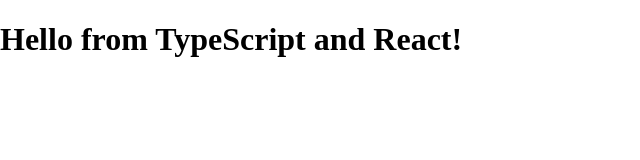
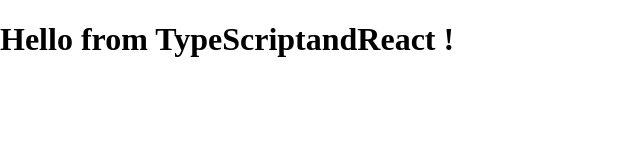
Before and after one commit to timoyan/boilerpate-react-typescript-webpack-lerna, a React app in the folder packages/app/: page / in a window 1280 px wide. Shown: the top 160 px of the page, without its empty margins (0-640 px from the left). Built offline with nearby package versions, Linux system fonts and the light colour scheme.

Commit message:
Add lodash package.

```diff
--- a/packages/app/package.json
+++ b/packages/app/package.json
@@ -11,11 +11,13 @@
   "devDependencies": {
     "@webpack-practice/core-scripts": "1.0.0",
     "@types/react": "16.8.14",
-    "@types/react-dom": "16.8.4"
+    "@types/react-dom": "16.8.4",
+    "@types/lodash": "4.14.123"
   },
   "dependencies": {
     "react": "16.8.6",
     "react-dom": "16.8.6",
-    "normalize.css": "8.0.1"
+    "normalize.css": "8.0.1",
+    "lodash": "4.17.11"
   }
 }
--- a/packages/app/src/components/hello.tsx
+++ b/packages/app/src/components/hello.tsx
@@ -1,5 +1,11 @@
+import { join } from "lodash";
 import * as React from "react";
 
-export interface HelloProps { compiler: string; framework: string; }
+export interface HelloProps {
+  compiler: string;
+  framework: string;
+}
 
-export const Hello = (props: HelloProps) => <h1>Hello from {props.compiler} and {props.framework}!</h1>;
+export const Hello = (props: HelloProps) => (
+  <h1>Hello from {join([props.compiler, props.framework], "and")} !</h1>
+);
```
Also changed, not shown: 1 other file (tests, documents, lock files or other folders).
